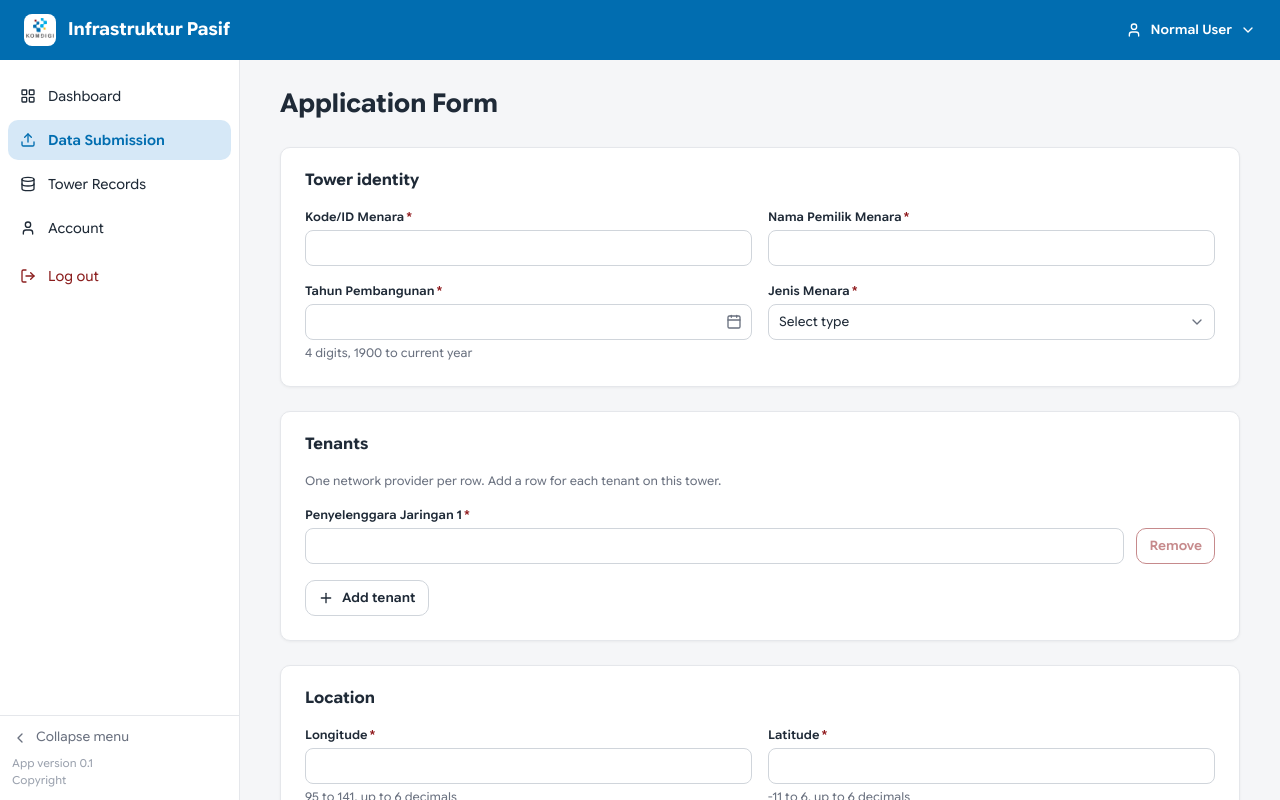
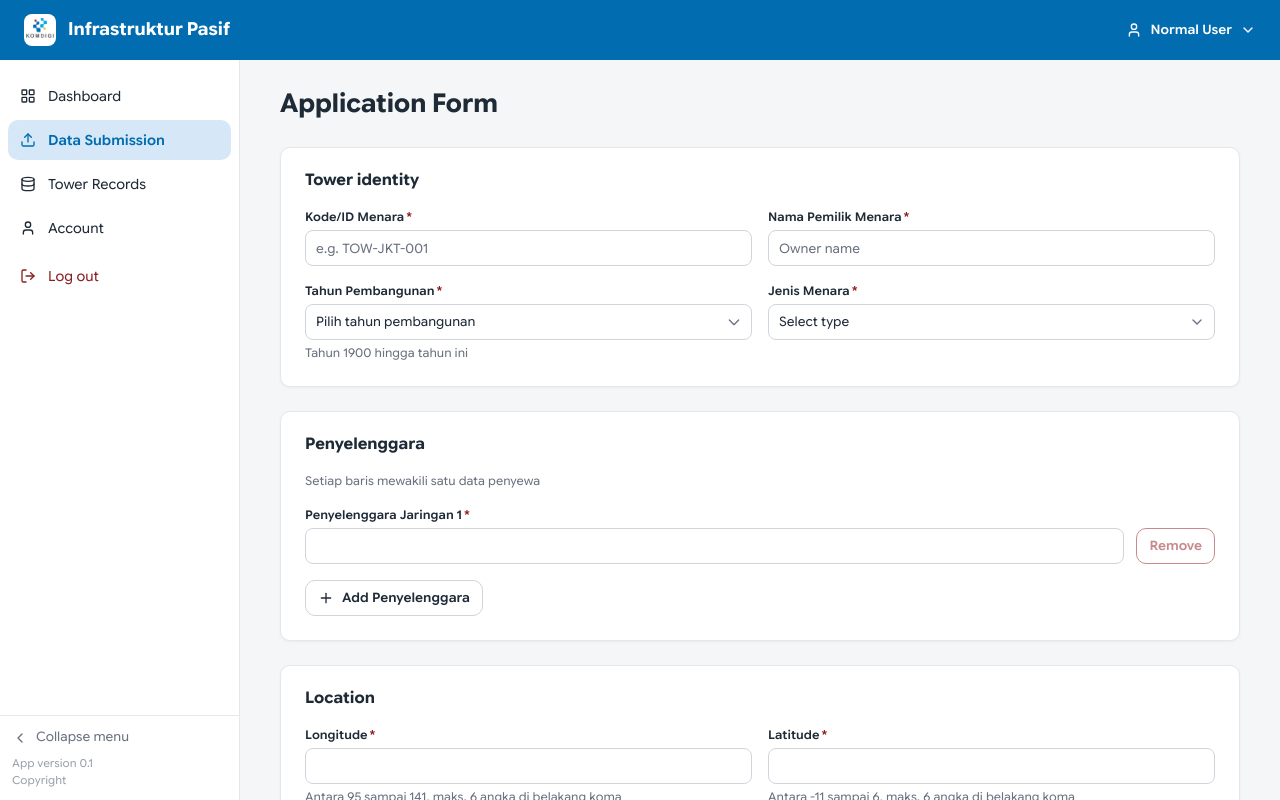
Before and after one commit to Kartikawlndr/frontend-tower, a Next.js app: page /submission/form in a window 1280 px wide. Shown: the top 800 px of the page. Built offline with nearby package versions, Linux system fonts and the light colour scheme.

Commit message:
update dropdown tahun

```diff
--- a/src/app/(app)/dashboard/page.tsx
+++ b/src/app/(app)/dashboard/page.tsx
@@ -444,19 +444,19 @@ export default function DashboardPage() {
             />
           </div>
 
-          <div>
-            <label className="mb-1.5 block text-[12px] font-medium text-[#1f2a37]">
-              Tahun pembangunan
-            </label>
-            <input
-              type="text"
-              value={draftFilters.tahun}
-              onChange={(e) =>
-                setDraftFilters({ ...draftFilters, tahun: e.target.value })
-              }
-              placeholder="YYYY"
-              className="h-9 w-full rounded-lg border border-[#d0d5db] bg-white px-3 text-[13px] text-[#1f2a37] placeholder:text-[#6b7280] focus:border-[#016db0] focus:outline-none"
-            />
+          <div className="flex flex-col gap-1">
+            <label className="text-sm font-medium">Tahun pembangunan</label>
+            <select
+              className="h-9 w-full rounded-lg border border-[#d0d5db] bg-white px-3"
+              defaultValue=""
+            >
+              <option value="" disabled>Tahun</option>
+              {Array.from({ length: 2026 - 1900 + 1 }, (_, i) => 2026 - i).map((year) => (
+                <option key={year} value={year}>
+                  {year}
+                </option>
+              ))}
+            </select>
           </div>
 
           <div>
@@ -484,7 +484,7 @@ export default function DashboardPage() {
 
           <div>
             <label className="mb-1.5 block text-[12px] font-medium text-[#1f2a37]">
-              Penyelenggara (Tenant)
+              Penyelenggara
             </label>
             <input
               type="text"
--- a/src/app/(app)/submission/form/page.tsx
+++ b/src/app/(app)/submission/form/page.tsx
@@ -125,7 +125,7 @@ function YearField({
   error,
 }: {
   value: string;
-  onChange: (e: React.ChangeEvent<HTMLInputElement>) => void;
+  onChange: (e: React.ChangeEvent<HTMLSelectElement>) => void;
   error?: string;
 }) {
   return (
@@ -135,22 +135,36 @@ function YearField({
       <span className="ml-0.5 text-danger">*</span>
     </label>
     <div className="relative">
-        <input
+      <select
         id="tahun-pembangunan"
-          inputMode="numeric"
         value={value}
         onChange={onChange}
         aria-invalid={error ? "true" : "false"}
         aria-describedby="tahun-pembangunan-note"
         className={cn(
-            "h-9 w-full rounded-input border border-border bg-surface pl-2.5 pr-9 text-sm text-text transition-colors duration-150 placeholder:text-muted focus:border-primary focus:outline-none",
+          "h-9 w-full rounded-input border border-border bg-surface pl-2.5 pr-9 text-sm text-text transition-colors duration-150 focus:border-primary focus:outline-none appearance-none cursor-pointer",
           error && "border-danger"
         )}
-        />
-        <Calendar
+      >
+        <option value="" disabled>Pilih tahun pembangunan</option>
+        {Array.from({ length: 2026 - 1900 + 1 }, (_, index) => 1900 + index)
+          .reverse() // Membalik urutan agar tahun 2026 berada di paling atas
+          .map((year) => (
+            <option key={year} value={year}>
+              {year}
+            </option>
+          ))}
+      </select>
+
+      {/* Ikon panah dropdown pengganti ikon kalender */}
+      <svg
         className="pointer-events-none absolute right-2.5 top-1/2 h-4 w-4 -translate-y-1/2 text-muted"
-          aria-hidden
-        />
+        fill="none"
+        stroke="currentColor"
+        viewBox="0 0 24 24"
+      >
+        <path strokeLinecap="round" strokeLinejoin="round" strokeWidth="2" d="M19 9l-7 7-7-7" />
+      </svg>
     </div>
     {error ? (
       <p id="tahun-pembangunan-note" className="text-helper text-danger" role="alert">
@@ -158,7 +172,7 @@ function YearField({
       </p>
     ) : (
       <p id="tahun-pembangunan-note" className="text-helper">
-          4 digits, 1900 to current year
+        Tahun 1900 hingga tahun ini
       </p>
     )}
   </div>
@@ -251,8 +265,20 @@ export default function ApplicationFormPage() {
 
       <Card title="Tower identity">
         <CardBody className="grid gap-4 pt-4 md:grid-cols-2">
-          <Input id="kode-menara" label="Kode/ID Menara" requiredMark {...field("kode")} />
-          <Input id="nama-pemilik" label="Nama Pemilik Menara" requiredMark {...field("pemilik")} />
+          <Input
+            id="kode-menara"
+            label="Kode/ID Menara"
+            placeholder="e.g. TOW-JKT-001"
+            requiredMark
+            {...field("kode")}
+          />
+          <Input
+            id="nama-pemilik"
+            label="Nama Pemilik Menara"
+            placeholder="Owner name"
+            requiredMark
+            {...field("kode")}
+          />
           <YearField
             value={values.tahun}
             onChange={change("tahun")}
@@ -269,10 +295,10 @@ export default function ApplicationFormPage() {
         </CardBody>
       </Card>
 
-      <Card title="Tenants">
+      <Card title="Penyelenggara">
         <CardBody className="flex flex-col gap-4 pt-4">
           <p className="text-helper">
-            One network provider per row. Add a row for each tenant on this tower.
+            Setiap baris mewakili satu data penyewa
           </p>
           {tenants.map((t, i) => (
             <div key={t.id} className="flex items-start gap-3">
@@ -298,7 +324,7 @@ export default function ApplicationFormPage() {
           <div>
             <Button type="button" variant="outline" onClick={addTenant}>
               <Plus className="h-4 w-4" strokeWidth={2} />
-              Add tenant
+              Add Penyelenggara
             </Button>
           </div>
         </CardBody>
@@ -311,7 +337,7 @@ export default function ApplicationFormPage() {
             label="Longitude"
             requiredMark
             inputMode="decimal"
-            hint="95 to 141, up to 6 decimals"
+            hint="Antara 95 sampai 141, maks. 6 angka di belakang koma"
             {...field("longitude")}
           />
           <Input
@@ -319,7 +345,7 @@ export default function ApplicationFormPage() {
             label="Latitude"
             requiredMark
             inputMode="decimal"
-            hint="-11 to 6, up to 6 decimals"
+            hint="Antara -11 sampai 6, maks. 6 angka di belakang koma"
             {...field("latitude")}
           />
           <div className="md:col-span-2">
--- a/src/app/page.tsx
+++ b/src/app/page.tsx
@@ -247,7 +247,7 @@ export default function AuthPage() {
                     required
                     value={fullName}
                     onChange={(e) => setFullName(e.target.value)}
-                    placeholder="Nama Penyelenggara / PT"
+                    placeholder="Nama Lengkap"
                     className="w-full px-3 py-2 bg-white border border-slate-200 rounded-xl focus:outline-none focus:border-[#0070ba] focus:ring-1 focus:ring-[#0070ba] text-slate-800 placeholder:text-slate-400 transition-all text-xs"
                   />
                 </div>
@@ -262,20 +262,6 @@ export default function AuthPage() {
                     value={email}
                     onChange={(e) => setEmail(e.target.value)}
                     placeholder="nama@perusahaan.com"
-                    className="w-full px-3 py-2 bg-white border border-slate-200 rounded-xl focus:outline-none focus:border-[#0070ba] focus:ring-1 focus:ring-[#0070ba] text-slate-800 placeholder:text-slate-400 transition-all text-xs"
-                  />
-                </div>
-
-                <div className="space-y-1">
-                  <label className="block font-bold tracking-wider text-slate-600 text-[10px] uppercase">
-                    NAMA PENGGUNA
-                  </label>
-                  <input
-                    type="text"
-                    required
-                    value={signUpUsername}
-                    onChange={(e) => setSignUpUsername(e.target.value)}
-                    placeholder="Nama Pengguna"
                     className="w-full px-3 py-2 bg-white border border-slate-200 rounded-xl focus:outline-none focus:border-[#0070ba] focus:ring-1 focus:ring-[#0070ba] text-slate-800 placeholder:text-slate-400 transition-all text-xs"
                   />
                 </div>
```
Lines whose indentation alone changed are shown as unchanged.
